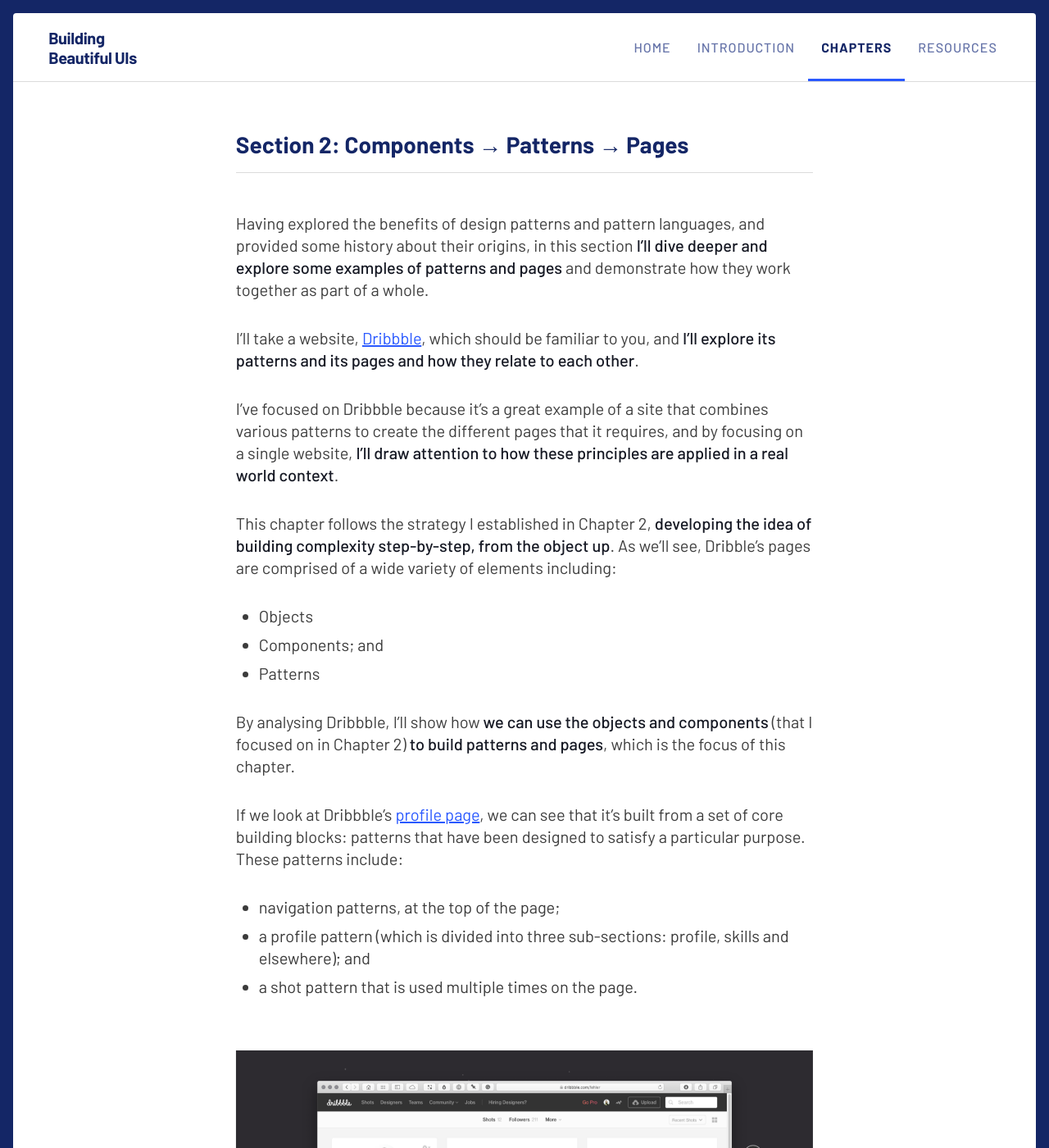
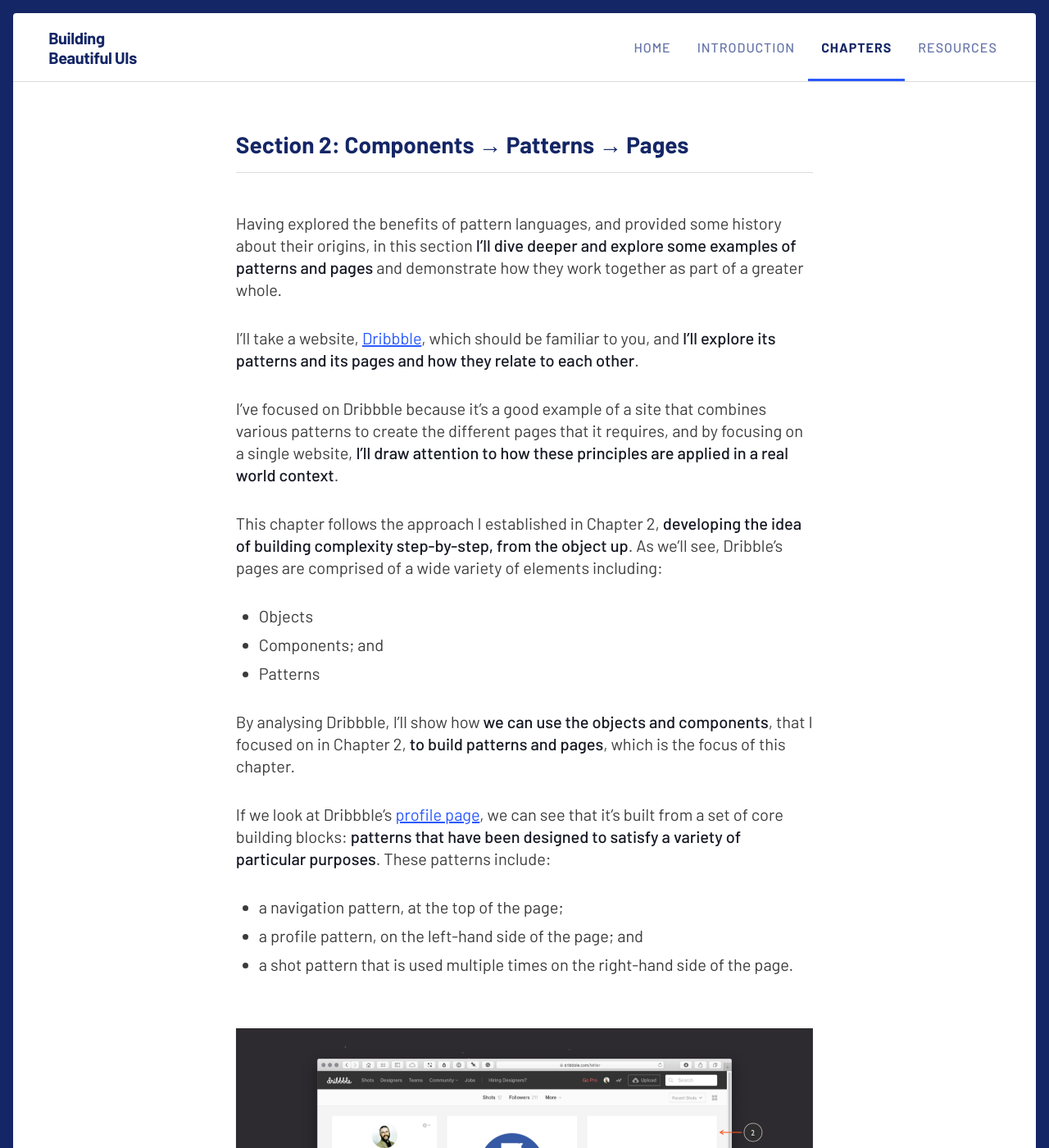
Before and after one commit to buildingbeautifuluis/buildingbeautifuluis.github.io, a Jekyll site: the page built from _preview/03-Information-Architecture.md, in a window 1280 px wide and 1400 px high, scrolled down 13772 px. Shown: the whole window at 82% size. Built offline with Jekyll 4.4.1, drawn with Linux system fonts in a browser that asks for light colours; some of the changed text lies outside the part shown.

```diff
--- a/_preview/03-Information-Architecture.md
+++ b/_preview/03-Information-Architecture.md
@@ -1,6 +1,6 @@
 ---
 chapter-number: "03"
-title: "Information Architecture ~"
+title: "Information Architecture ¼"
 layout: chapter
 opening-text: "<p class='text--warning'><strong>This is draft content.</strong> I’m working on this chapter as we speak (21 August), I’ll be releasing it section by section over the next few days.</p>
 
@@ -260,39 +260,49 @@ WHEN I RE-READ THE ABOVE, I THINK IT SHOULD GO **SOMEWHERE**
 Section 2: Components → Patterns → Pages
 ----------------------------------------
 
-Having explored the benefits of design patterns and pattern languages, and provided some history about their origins, in this section **I’ll dive deeper and explore some examples of patterns and pages** and demonstrate how they work together as part of a whole.
+Having explored the benefits of pattern languages, and provided some history about their origins, in this section **I’ll dive deeper and explore some examples of patterns and pages** and demonstrate how they work together as part of a greater whole.
 
 I’ll take a website, [Dribbble](https://dribbble.com), which should be familiar to you, and **I’ll explore its patterns and its pages and how they relate to each other**.
 
-I've focused on Dribbble because it's a great example of a site that combines various patterns to create the different pages that it requires, and by focusing on a single website, **I’ll draw attention to how these principles are applied in a real world context**.
+I’ve focused on Dribbble because it’s a good example of a site that combines various patterns to create the different pages that it requires, and by focusing on a single website, **I’ll draw attention to how these principles are applied in a real world context**.
 
-This chapter follows the strategy I established in Chapter 2, **developing the idea of building complexity step-by-step, from the object up**. As we’ll see, Dribble’s pages are comprised of a wide variety of elements including:
+This chapter follows the approach I established in Chapter 2, **developing the idea of building complexity step-by-step, from the object up**. As we’ll see, Dribble’s pages are comprised of a wide variety of elements including:
 
 + Objects
 + Components; and
 + Patterns
 
-By analysing Dribbble, I’ll show how **we can use the objects and components** (that I focused on in Chapter 2) **to build patterns and pages**, which is the focus of this chapter.
+By analysing Dribbble, I’ll show how **we can use the objects and components**, that I focused on in Chapter 2, **to build patterns and pages**, which is the focus of this chapter.
 
-If we look at Dribbble’s [profile page](https://dribbble.com/fehler), we can see that it’s built from a set of core building blocks: patterns that have been designed to satisfy a particular purpose. These patterns include:
+If we look at Dribbble’s [profile page](https://dribbble.com/fehler), we can see that it’s built from a set of core building blocks: **patterns that have been designed to satisfy a variety of particular purposes**. These patterns include:
 
-+ navigation patterns, at the top of the page;
-+ a profile pattern (which is divided into three sub-sections: profile, skills and elsewhere); and
-+ a shot pattern that is used multiple times on the page.
++ a navigation pattern, at the top of the page;
++ a profile pattern, on the left-hand side of the page; and
++ a shot pattern that is used multiple times on the right-hand side of the page.
 
 
 {% include figure.html url="/images/ch3/c3-s2-dribbble-page.png" alt="Dribbble’s Profile Page" description="Dribbble’s profile page is comprised of a series of patterns: 1. a ‘profile pattern’; 2. a ‘shot pattern’; and 3. a shot pattern in an active state with content surfaced from the bottom." %}
 
 
-Each of these patterns has been considered and has been designed to communicate different types of information. We can look at each of these patterns in turn and see that they each have their own structure.
+Each of these patterns has been **designed to communicate different types of information** and, when we look at each of these patterns in turn, we see that they each have their own structure. This is an important point and bears emphasis. Put simply: **We can consider our overall information architecture at multiple levels, including the pattern and the page level.**
 
-The ‘profile pattern’ communicates information about the user in question:
 
-+ their name (Christopher Murphy);
-+ their location (Belfast);
-+ their biography (A designer…);
-+ their skills; and
-+ their URLs, elsewhere.
+{% include figure.html url="/images/ch3/c3-s2-dribbble-profile-pattern.png" alt="Dribbble’s Profile Pattern" description="Dribbble’s profile pattern is sub-divided into three sub-sections: profile, skills and elsewhere, i.e. this pattern has its own information architecture." %}
+
+
+The ‘profile pattern’ communicates information about the user in question. This information is sub-divided into three sub-sections or groupings of content: profile, skills and elsewhere.
+
+**So – even at the pattern level – we can consider the information architecture ensuring everything is logically structured.**
+
++ Profile
+  + The User's Name (Christopher Murphy);
+  + The User's Location (Belfast);
+  + The User's Biography (A designer, writer and speaker…);
++ Skills
+  + content design, content strategy, etc..
++ Elsewhere
+  + dev.mrmurphy.com
+  + Twitter
 
 The ‘shot pattern’ communicates information about the shot in question:
 
```
Also changed, not shown: images/ch3/c3-s2-dribbble-profile-pattern.png (added).
